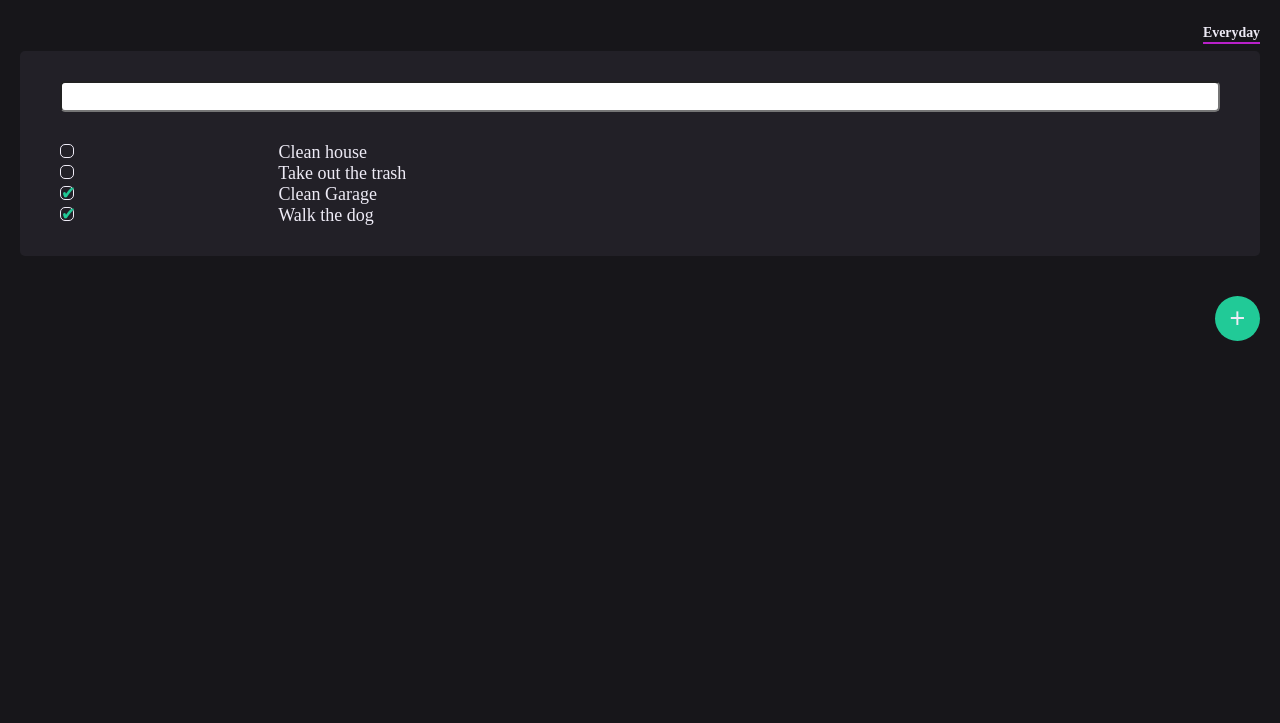
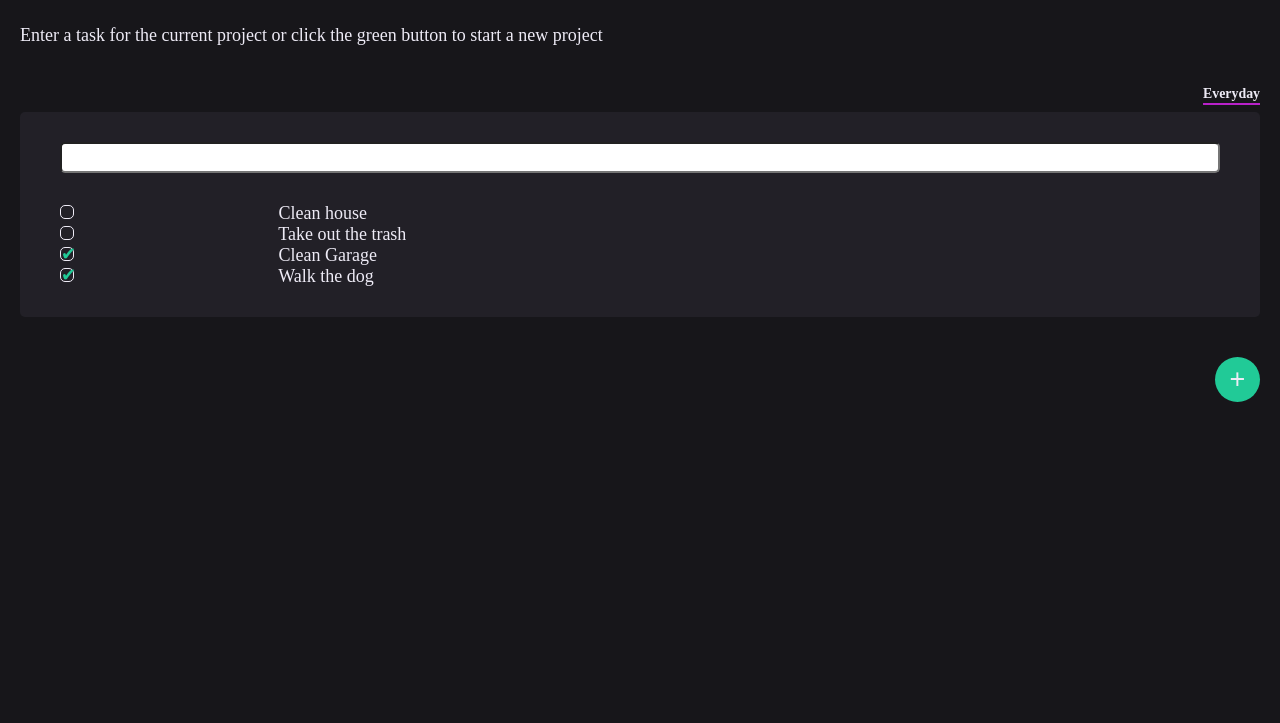
Before and after one commit to delgado-jason/todo-app, a website built with webpack: page src/template.html in a window 1280 px wide. Shown: the part 77-800 px from the top of the page. Built offline with nearby package versions, Linux system fonts and the light colour scheme.

Commit message:
Add a meesage to the homepage
This was added to direct the user on how to use the site.

```diff
--- a/src/assets/styles.css
+++ b/src/assets/styles.css
@@ -34,6 +34,10 @@ body {
 .container {
     min-width: 280px;
     margin: 40px auto 0;
+}
+
+#message {
+    padding-bottom: 40px;
 }
 
 #projectName {
--- a/src/template.html
+++ b/src/template.html
@@ -17,6 +17,7 @@
     </header>
 
     <div class="container">
+        <p id="message">Enter a task for the current project or click the green button to start a new project</p>
 
         <h4 id="projectName">Everyday</h4>
 
```
